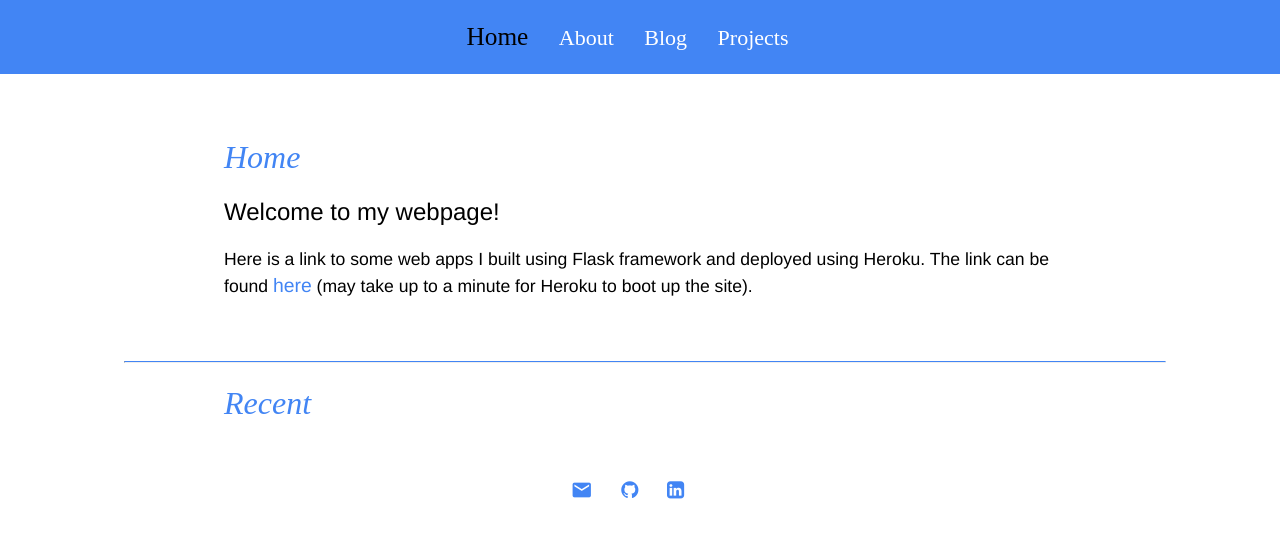
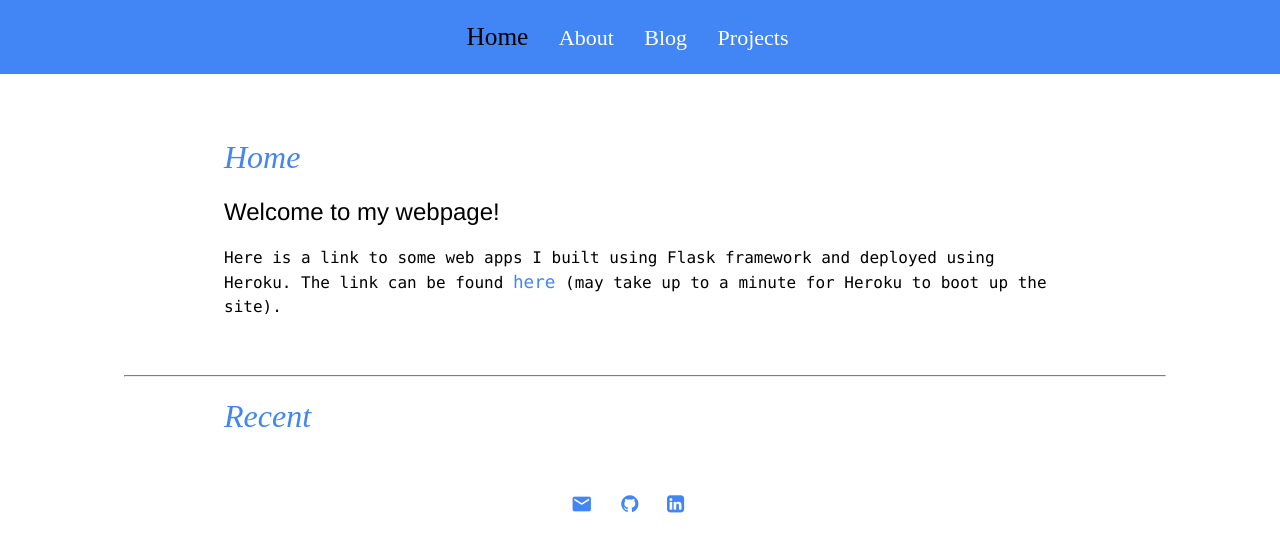
Before and after one commit to clfkenny/clfkenny.github.io, a Jekyll site: the page built from index.md, in a window 1280 px wide. Shown: the top 552 px of the page. Built offline with Jekyll 4.4.1, drawn with Linux system fonts in a browser that asks for light colours.

Commit message:
Update main.css

```diff
--- a/css/main.css
+++ b/css/main.css
@@ -85,11 +85,12 @@ h3 {
     font-weight: normal;
 }
 p {
-    font-size: 1.1em;
+    font-size: 1.em;
     line-height: 1.5em;
     color: var(--main-txt-color);
     font-weight: normal;
     ffont-family:'Helvetica', 'Arial', 'Sans-Serif';
+    font-family:'lucida console';
 }
 
 footer {
```
